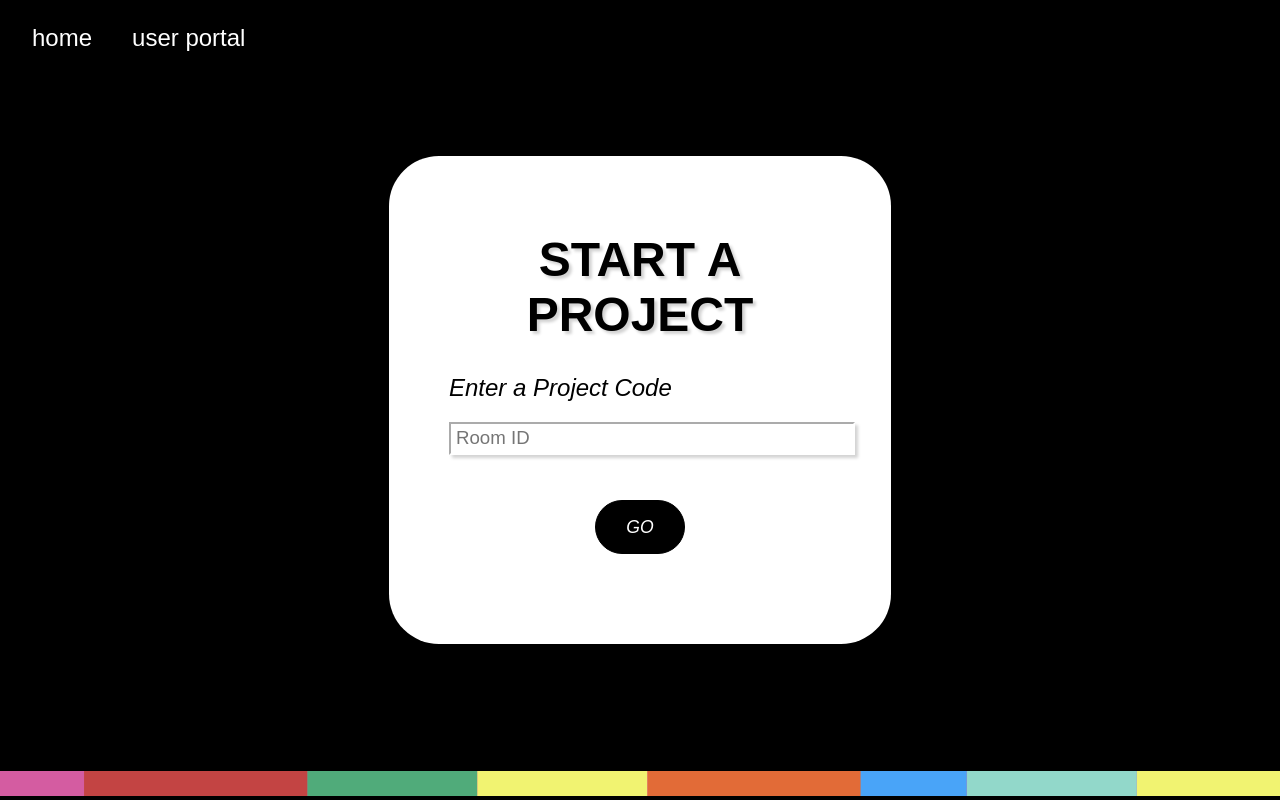
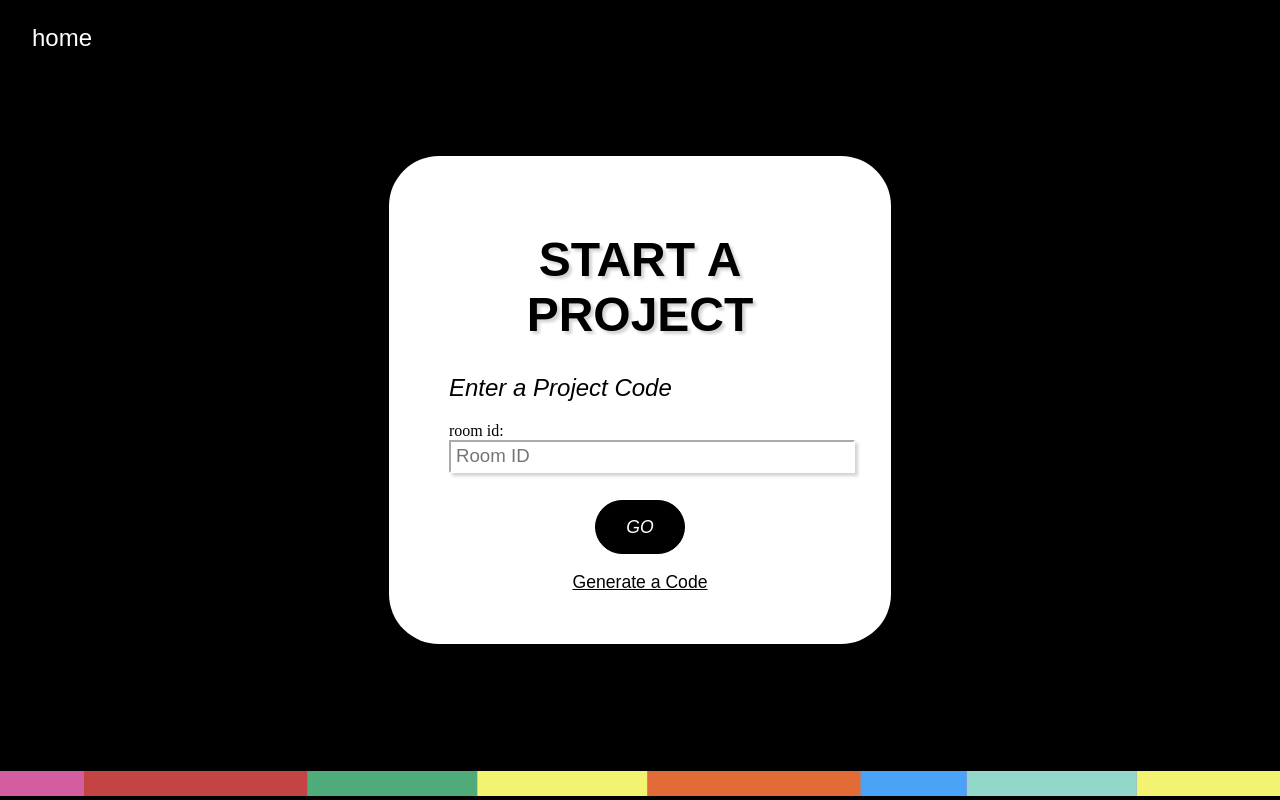
Before and after one commit to cmpt375-2021fall/client-project-crayon_project, a Django app: page /room_enter/ in a window 1280 px wide. Run offline with Django 3.2, Linux system fonts and the light colour scheme; some libraries are stand-ins or nearby versions; some web fonts are replaced.

Commit message:
enter code

```diff
--- a/crayonApp/templates/crayonApp/index.html
+++ b/crayonApp/templates/crayonApp/index.html
@@ -102,7 +102,7 @@
 
             <div class="drop">
                 <button><h5><a href="/login/" style="text-decoration: none;text-decoration-color:black ">Student</a></h5></button>
-                <button><h5>Admin</h5></button>
+                <button><a href="/admin_login/ style="text-decoration: none;text-decoration-color:black " ><h5>Admin</h5></a></button>
             </div>
 
          </div>
--- a/crayonApp/templates/crayonApp/room_enter.html
+++ b/crayonApp/templates/crayonApp/room_enter.html
@@ -1,24 +1,26 @@
-{% load static %}
-<!doctype html>
+{%load static%}
+
+<!DOCTYPE html>
 <html lang="en">
-  <head>
-    <!-- Required meta tags -->
-    <meta charset="utf-8">
-    <meta name="viewport" content="width=device-width, initial-scale=1, shrink-to-fit=no">
-    <link rel="stylesheet" href="https://use.typekit.net/uvu6hds.css">
-    <!-- Bootstrap CSS -->
-    <!--  <link href="https://cdn.bootcss.com/twitter-bootstrap/4.3.1/css/bootstrap.min.css" rel="stylesheet"> -->
-     <link href="{% static 'crayonApp/css/enterCode.css' %}" rel="stylesheet"/>
+<! -- http://127.0.0.1:8000/crayonApp/login/ -->
 
-    <title>Room Enter</title>
-  </head>
-  <body style="background-color:black;">
+<link rel="stylesheet" href="https://use.typekit.net/uvu6hds.css">
+
+<link href="{% static 'crayonApp/css/enterCode.css' %}" rel="stylesheet"/>
+
+
+<head>
+    <meta charset="UTF-8">
+    <title>Enter Project Code</title>
+ &nbsp;
+</head>
+
+<body style="background-color:black;">
 
     <div>
     <header style="background-color:black;">
         &nbsp;&nbsp;&nbsp;&nbsp;&nbsp;&nbsp;<li> <a href="/index/"style = "color: white; text-decoration: none;"> <h3 style="font-size: 1.5rem" >home</h3> </a> </li>
         &nbsp;&nbsp;&nbsp;&nbsp; &nbsp; &nbsp;
-       <li>  <a href="/register/"style = "color: white; text-decoration: none;"> <h3 style="font-size: 1.5rem" >user portal</h3></a> </li>
     </header>
 </div>
 
@@ -32,16 +34,27 @@
 
         <h2 style="font-size: 1.5rem"> Enter a Project Code</h2>
 
-<input type="text" name="room_id" class="form-control" placeholder="Room ID" maxlength="256" required="" id="id_room_id">
+        <form class="form-enter" action="" method="post">
+            {% if message %}
+            <div class="alert alert-warning">{{ message }}</div>
+            {% endif %}
+            {% csrf_token %}
+
+            <div class="form-group">
+            {{ enter_form.room_id.label_tag }}
+            {{ enter_form.room_id}}
+            </div>
 
 
-
-<br><br>
 <div class= 'centerbutton center title alignmiddle'>
         <button class = "center"> <h2 style="font-size: 1.10rem">GO</h2> </button>
+
+        <h3 class = "center" style="font-size: 1.10rem; color: black"> <a href="/register/" style = "color: black;">Generate a Code</a> <br>
     </div>
      </form>
     </div>
+
+
 
 
 
```
